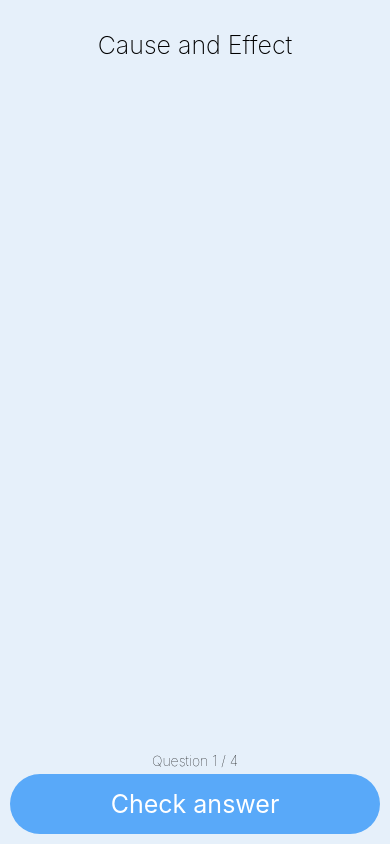
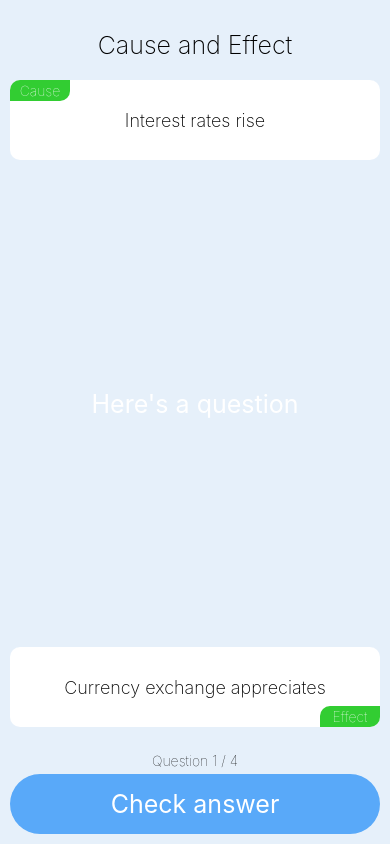
Before and after one commit to mattread90/seneca-challenge, a React Native app: screen / in a window 390 px wide. Built offline with nearby package versions, Linux system fonts and the light colour scheme.

Commit message:
Create CauseAndEffectQuestionComponent

```diff
--- /dev/null
+++ b/src/components/CauseAndEffectQuestion.js
@@ -0,0 +1,95 @@
+import React from 'react';
+import { StyleSheet, Text, View } from 'react-native';
+
+export default class CauseAndEffectQuestion extends React.Component {
+  render() {
+    return (
+      <View style={s.container}>
+        <CauseEffectBox type="cause" text="Interest rates rise" />
+        <View style={s.content}>
+          <Text style={s.text}>
+            Here's a question
+          </Text>
+        </View>
+        <CauseEffectBox type="effect" text="Currency exchange appreciates" />
+      </View>
+    );
+  }
+}
+
+const CauseEffectBox = ({ type, text }) =>
+  <View style={s.causeEffectBoxContainer}>
+    <View
+      style={[
+        s.causeEffectBoxTitleContainer,
+        type === 'effect' && s.effectAlign
+      ]}
+    >
+      <Text style={s.causeEffectBoxTitleText}>
+        {type === 'cause' ? 'Cause' : 'Effect'}
+      </Text>
+    </View>
+    <View style={s.causeEffectBoxContent}>
+      <Text style={s.causeEffectBoxText}>
+        {text}
+      </Text>
+    </View>
+  </View>;
+
+const s = StyleSheet.create({
+  container: {
+    alignSelf: 'stretch',
+    flex: 1,
+    alignItems: 'center',
+    justifyContent: 'center'
+  },
+  causeEffectBoxContainer: {
+    alignSelf: 'stretch',
+    margin: 10,
+    backgroundColor: 'white',
+    height: 80,
+    // borderWidth: 0.2,
+    borderRadius: 10
+  },
+  causeEffectBoxTitleContainer: {
+    position: 'absolute',
+    width: 60,
+    height: CAUSE_EFFECT_TITLE_HEIGHT,
+    alignItems: 'center',
+    padding: 2,
+    borderTopLeftRadius: 10,
+    borderBottomRightRadius: 10,
+    backgroundColor: 'limegreen'
+  },
+  effectAlign: {
+    right: 0,
+    bottom: 0
+  },
+  causeEffectBoxTitleText: {
+    fontWeight: '100',
+    color: 'white'
+  },
+  causeEffectBoxContent: {
+    flex: 1,
+    alignItems: 'center',
+    justifyContent: 'center',
+    padding: 10,
+    paddingHorizontal: CAUSE_EFFECT_TITLE_HEIGHT + 5
+  },
+  causeEffectBoxText: {
+    fontSize: 18,
+    fontWeight: '200'
+  },
+  content: {
+    flex: 1,
+    alignItems: 'center',
+    justifyContent: 'center'
+  },
+  text: {
+    fontSize: 25,
+    fontWeight: 'normal',
+    color: 'white'
+  }
+});
+
+const CAUSE_EFFECT_TITLE_HEIGHT = 18;
--- a/src/components/CauseAndEffectQuiz.js
+++ b/src/components/CauseAndEffectQuiz.js
@@ -1,6 +1,7 @@
 import React from 'react';
 import { StyleSheet, Text, View } from 'react-native';
 
+import CauseAndEffectQuestion from './CauseAndEffectQuestion';
 import CheckAnswerButton from './CheckAnswerButton';
 
 export default class CauseAndEffectQuiz extends React.Component {
@@ -14,7 +15,9 @@ export default class CauseAndEffectQuiz extends React.Component {
             Cause and Effect
           </Text>
         </View>
-        <View style={styles.questionContainer} />
+        <View style={styles.questionContainer}>
+          <CauseAndEffectQuestion />
+        </View>
         <View style={styles.footerContainer}>
           <View style={styles.footerInfoContainer}>
             <Text style={styles.questionNumText}>
@@ -46,7 +49,8 @@ const styles = StyleSheet.create({
     fontWeight: '200'
   },
   questionContainer: {
-    flex: 1
+    flex: 1,
+    alignSelf: 'stretch'
   },
   footerContainer: {
     padding: 10,
```
